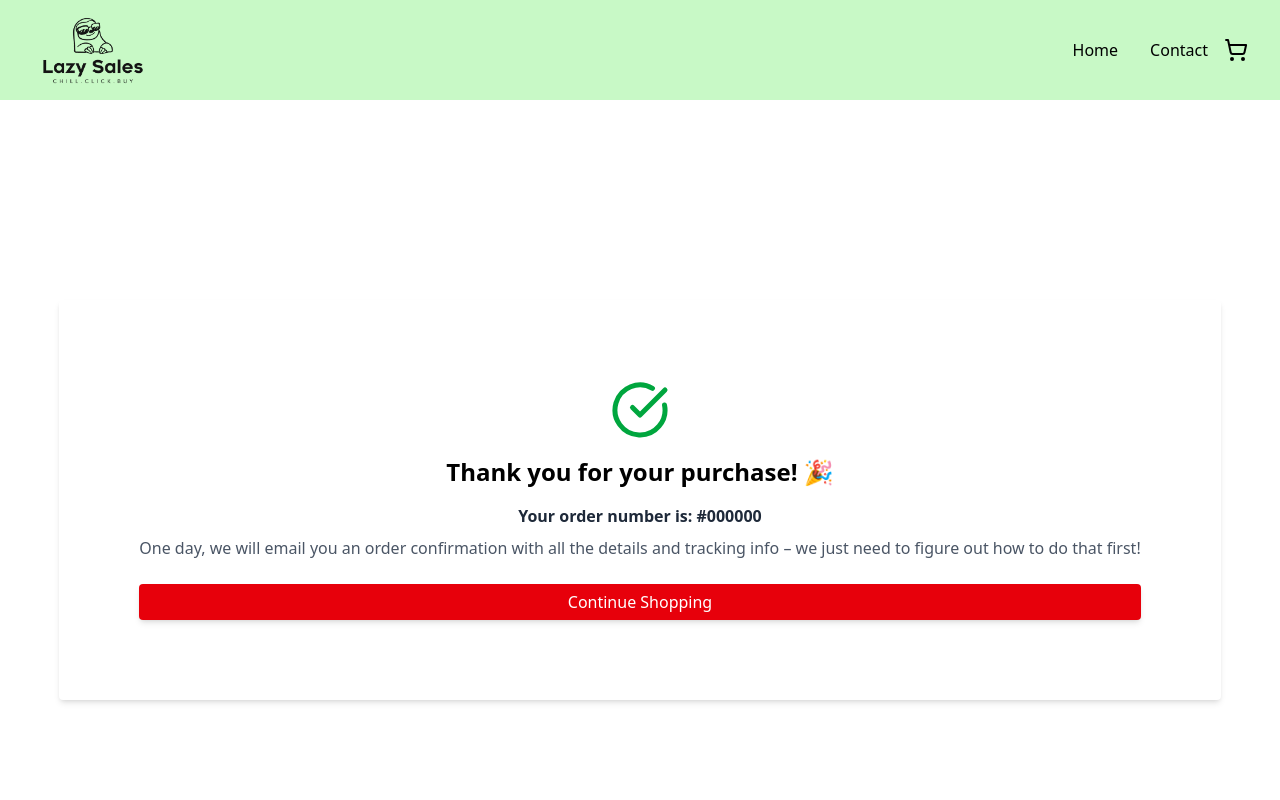
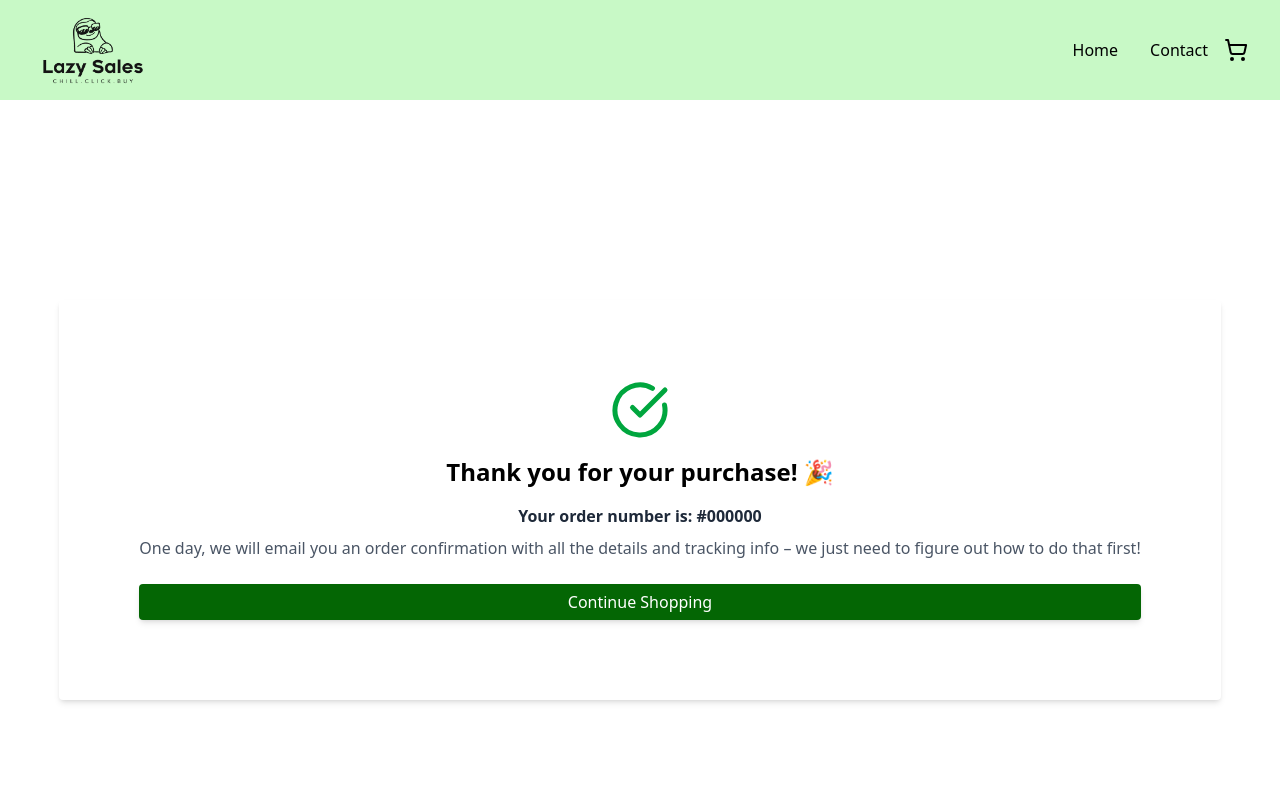
Before and after one commit to Vickabu/ca-js-frameworks, a React (Vite) app: page /checkout-success in a window 1280 px wide. Shown: the top 800 px of the page. Built offline with nearby package versions, Linux system fonts and the light colour scheme.

Commit message:
styles update
minor clean up color etc

```diff
--- a/src/components/CartItem.jsx
+++ b/src/components/CartItem.jsx
@@ -35,7 +35,7 @@ export default function CartItem({ item, handleQuantityChange, handleRemoveFromC
         <Button
            onClick={() => handleQuantityChange(item.id, item.quantity + 1)}
            variant="secondary"
-           className="p-1 bg-gray-100 hover:bg-green-400"
+           className="p-1 bg-gray-100 hover:bg-green-600"
            icon={<Plus size={16} />}
          />
       </div>
--- a/src/components/ContactForm.jsx
+++ b/src/components/ContactForm.jsx
@@ -62,7 +62,7 @@ const ContactForm = () => {
   return (
     <div className="w-full max-w-2xl bg-[#fdfdfd] p-8 rounded shadow-xl text-gray-700">
       {successMessage && (
-        <p className="text-green-600 font-semibold text-center mb-4 bg-green-100 p-2 rounded">
+        <p className="text-[#024002] font-semibold text-center mb-4 bg-green-100 p-2 rounded">
           {successMessage}
         </p>
       )}
--- a/src/pages/CheckoutSuccessPage.jsx
+++ b/src/pages/CheckoutSuccessPage.jsx
@@ -12,7 +12,7 @@ const CheckoutSuccessPage = () => {
       <div className="bg-white p-20 rounded shadow-md text-center">
         <SuccessMessage orderNumber={orderNumber} />
         <div className="mt-6 mx-auto">
-          <Button className="bg-red-600" text="Continue Shopping" onClick={() => navigate("/")} />
+          <Button variant="primary" text="Continue Shopping" onClick={() => navigate("/")} />
         </div>
       </div>
     </div>
--- a/src/pages/ProductPage.jsx
+++ b/src/pages/ProductPage.jsx
@@ -52,7 +52,7 @@ function ProductPage() {
   if (!product) return <h2>Product not found</h2>;
 
   return (
-    <div className="flex items-center p-5 shadow-xl mt-4">
+    <div className="flex items-center p-5 shadow-xl mt-4 rounded">
       <div className="flex flex-col md:flex-row gap-5 md:gap-[50px] xl:gap-[100px] mt-10 mx-5">
         <div className="w-full h-[350px] md:h-[460px] md:max-w-[400px] overflow-hidden rounded">
           <img src={product.image.url} alt={product.title} className="w-full h-full object-cover" />
```
